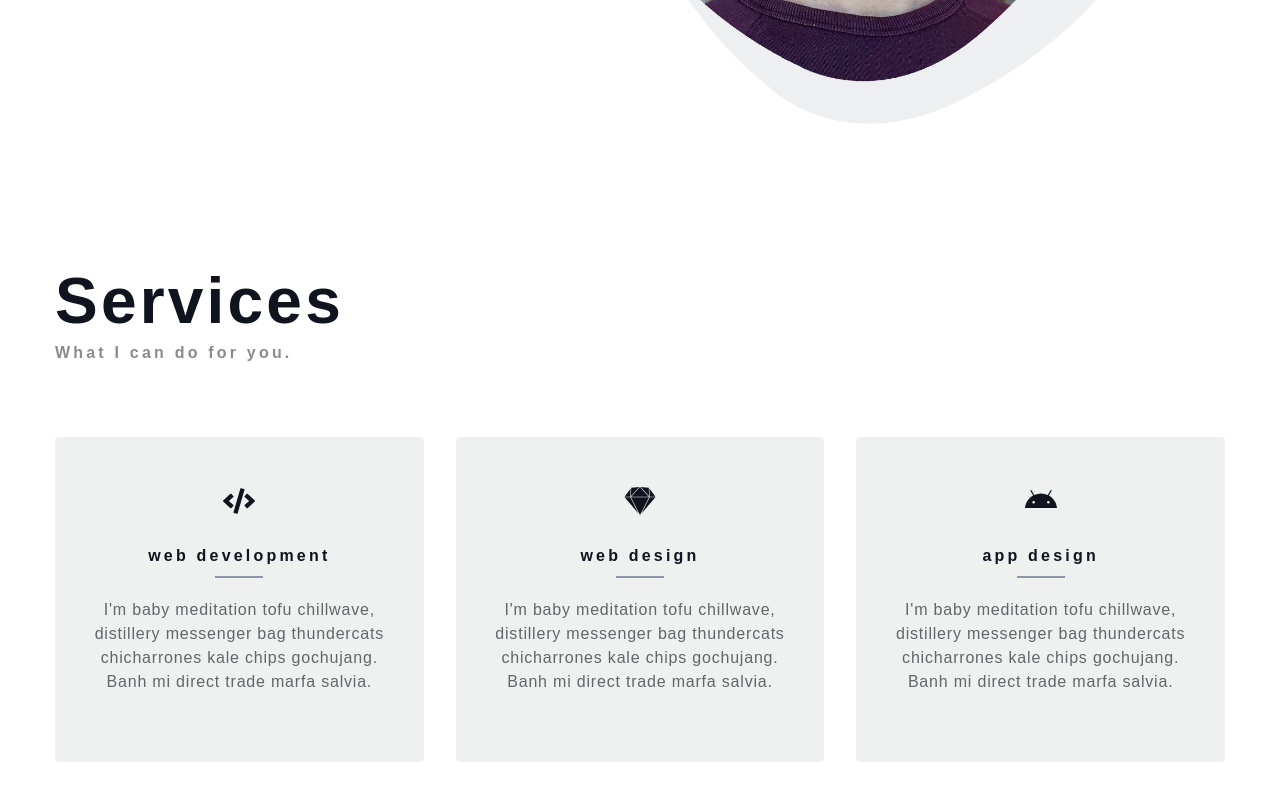
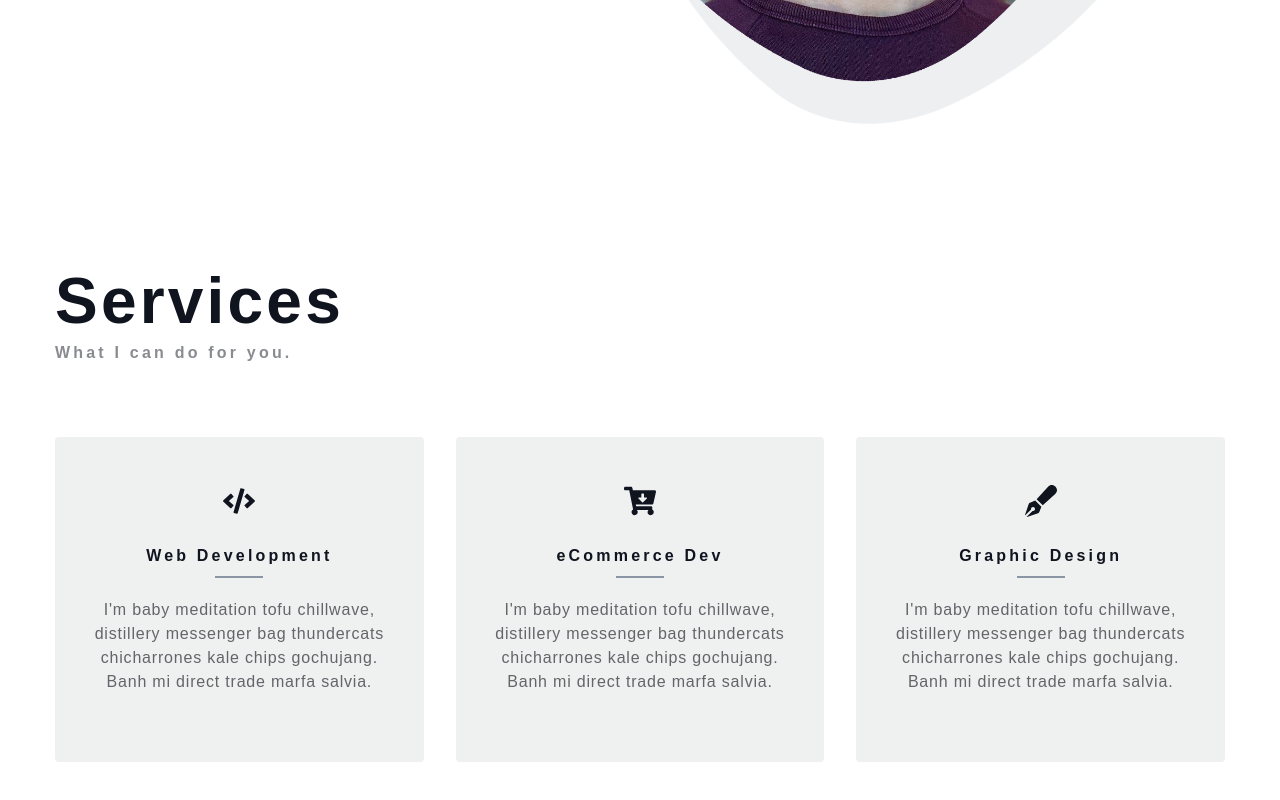
Before and after one commit to aoruize/New-Portfolio, a Gatsby site: page / in a window 1280 px wide. Shown: the part 611-1411 px from the top of the page. Built offline with nearby package versions, Linux system fonts and the light colour scheme; Gatsby itself is replaced by a stand-in of ours.

Commit message:
Scrollbar css update

```diff
--- a/src/constants/services.js
+++ b/src/constants/services.js
@@ -1,22 +1,22 @@
 import React from "react"
-import { FaCode, FaSketch, FaAndroid } from "react-icons/fa"
+import { FaCode, FaCartArrowDown, FaPenFancy } from "react-icons/fa"
 export default [
   {
     id: 1,
     icon: <FaCode className="service-icon" />,
-    title: "web development",
+    title: "Web Development",
     text: `I'm baby meditation tofu chillwave, distillery messenger bag thundercats chicharrones kale chips gochujang. Banh mi direct trade marfa salvia.`,
   },
   {
     id: 2,
-    icon: <FaSketch className="service-icon" />,
-    title: "web design",
+    icon: <FaCartArrowDown className="service-icon" />,
+    title: "eCommerce Dev",
     text: `I'm baby meditation tofu chillwave, distillery messenger bag thundercats chicharrones kale chips gochujang. Banh mi direct trade marfa salvia.`,
   },
   {
     id: 3,
-    icon: <FaAndroid className="service-icon" />,
-    title: "app design",
+    icon: <FaPenFancy className="service-icon" />,
+    title: "Graphic Design",
     text: `I'm baby meditation tofu chillwave, distillery messenger bag thundercats chicharrones kale chips gochujang. Banh mi direct trade marfa salvia.`,
   },
 ]
--- a/src/css/main.css
+++ b/src/css/main.css
@@ -67,6 +67,30 @@ Global Styles
 ::selection {
   color: white;
   background: #86898F;
+}
+/* Let's get this party started */
+::-webkit-scrollbar {
+  width: 12px;
+}
+
+/* Track */
+::-webkit-scrollbar-track {
+  box-shadow: inset 0 0 6px var(--light-shadow);
+  -webkit-box-shadow: inset 0 0 6px var(--light-shadow);
+  -webkit-border-radius: 10px;
+  border-radius: 10px;
+}
+
+/* Handle */
+::-webkit-scrollbar-thumb {
+  -webkit-border-radius: 10px;
+  border-radius: 10px;
+  background: var(--clr-grey-8);
+  box-shadow: inset 0 0 6px var(--light-shadow);
+  -webkit-box-shadow: inset 0 0 6px var(--light-shadow);
+}
+::-webkit-scrollbar-thumb:window-inactive {
+background: var(--clr-grey-10);
 }
 body {
   font-family: var(--ff-secondary);
```
